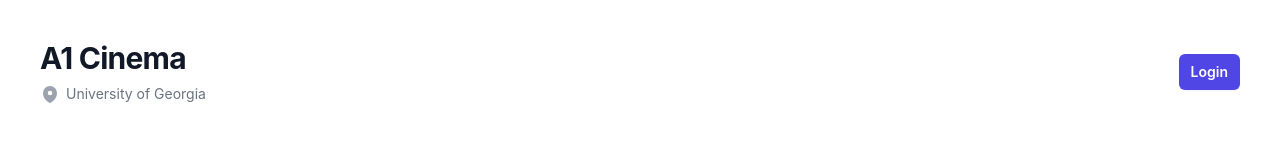
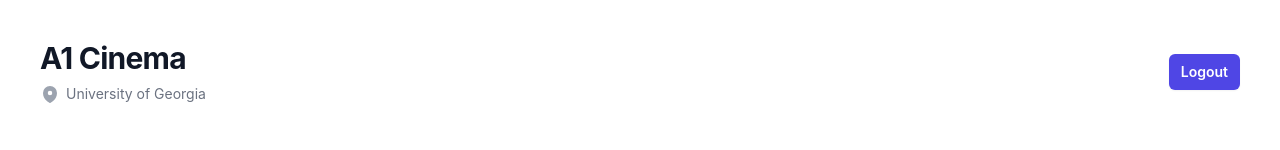
Before and after one commit to MatthewRJue/Software-Engineering-Project, a React (Create React App) app in the folder client/: page / in a window 1280 px wide. Shown: the top 150 px of the page. Built offline with nearby package versions, Linux system fonts and the light colour scheme.

Commit message:
last minute changes

```diff
--- a/client/src/App.js
+++ b/client/src/App.js
@@ -143,7 +143,7 @@ function App() {
   const [searchFilter, setSearchFilter] = useState("")
 
   const [displayedMovies, setDisplayedMovies] = useState(movies)
-  const [userStatus, setUserStatus] = useState("Web")
+  const [userStatus, setUserStatus] = useState("User")
   const [adminTab, setAdminTab] = useState("ManageMovies")
 
   const filterMovies = (currentSearchFilter, currentCategoryFilter) => {
@@ -194,6 +194,7 @@ function App() {
             {userStatus === "Admin" && adminTab === "ManageUsers" && <ManageUsers userList={accounts} />}
             {userStatus === "Admin" && adminTab === "ManagePromotions" && <ManagePromotions prices={prices} promoList={promotions}/>}
             {userStatus === "Web" && <MovieList movies={displayedMovies}/>}
+            {userStatus === "User" && <MovieList movies={displayedMovies} status={"User"}/>}
           </>
         } />
         <Route path="/login" element={<Login handleLogin={handleLoginAttempt}/>} />
--- a/client/src/Components/MovieList.js
+++ b/client/src/Components/MovieList.js
@@ -49,7 +49,7 @@ export default function MovieList({movies, status}) {
               <button onClick={() => handleOpenInfo(movie)}  className="px-4 py-2 text-sm font-semibold text-indigo-600 border border-indigo-600 rounded-md hover:text-indigo-400 hover:border-indigo-400">
                 Details
               </button>
-              {movie.category === "Currently Showing" &&
+              {movie.category === "Currently Showing" && status === "User" &&
               <button onClick={() => handleBookNowClick(movie)} className="px-4 py-2 text-sm font-semibold text-white bg-indigo-600 rounded-md hover:bg-indigo-500">
                 Book Now
               </button>}
```
